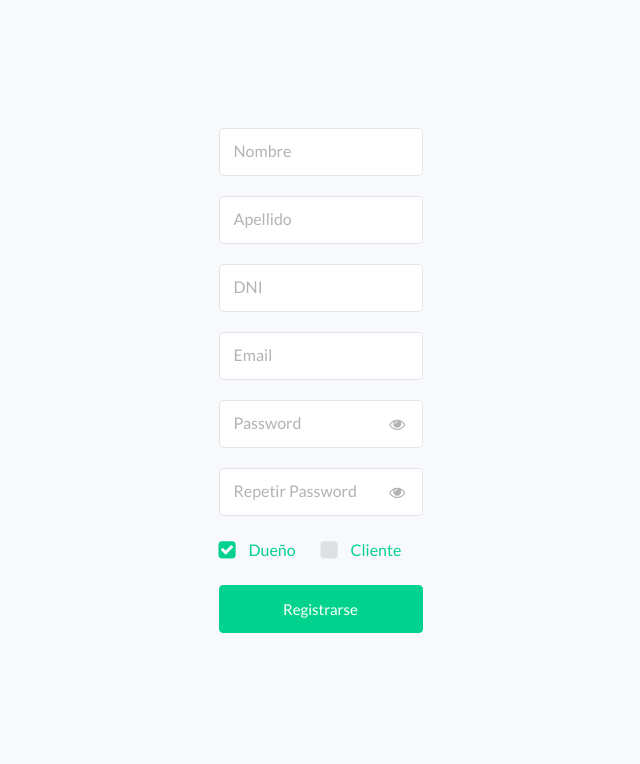
After one commit to Minfante377/assistant-web-app, a Django app: page /register/ in a window 1280 px wide. The commit adds this page. Shown: the top 764 px of the page, without its empty margins (557-1197 px from the left). Run offline with Django 4.2, Linux system fonts and the light colour scheme; some libraries are stand-ins or nearby versions.

Commit message:
Add register endpoint

```diff
--- a/assistant/urls.py
+++ b/assistant/urls.py
@@ -21,5 +21,7 @@ from django.urls import path
 urlpatterns = [
     path('', views.index, name='index'),
     path('login/', views.login, name='login'),
+    path('register/', views.register, name='register'),
+    path('register_user/', views.register_user, name='register_user'),
     path('admin/', admin.site.urls),
 ]
--- /dev/null
+++ b/templates/web/register.html
@@ -0,0 +1,116 @@
+<!doctype html>
+<html lang="en">
+  <head>
+    {% load static %}
+      <title>Register</title>
+    <meta charset="utf-8">
+    <meta name="viewport" content="width=device-width, initial-scale=1, shrink-to-fit=no">
+    <link href="https://fonts.googleapis.com/css?family=Lato:300,400,700&display=swap" rel="stylesheet">
+    <link rel="stylesheet" href="https://stackpath.bootstrapcdn.com/font-awesome/4.7.0/css/font-awesome.min.css">
+    <link rel="stylesheet" href="{% static 'css/style.css' %}">
+    <script src="https://code.jquery.com/jquery-3.3.1.js"></script>
+    </head>
+    <body>
+        {% csrf_token %}
+        <section class="ftco-section">
+            <div class="container">
+                <div class="row justify-content-center">
+                    <div class="col-md-7 col-lg-5">
+                    </div>
+                    {% if err_msg %}
+                    <div class="row justify-content-center">
+                        <label> {{ err_msg }} </label>
+                    </div>
+                    {% endif %}
+                    <form id="register-form" class="signin-form" method="post" action="javascript:sendData(this);">
+                        <div class="form-group mt-3">
+                            <input id="name" type="text" class="form-control" required>
+                            <label class="form-control-placeholder" for="name">Nombre</label>
+                        </div>
+                        <div class="form-group mt-3">
+                            <input id="last-name" type="text" class="form-control" required>
+                            <label class="form-control-placeholder" for="last_name">Apellido</label>
+                        </div>
+                        <div class="form-group mt-3">
+                            <input id="id" type="text" class="form-control" required>
+                            <label class="form-control-placeholder" for="id">DNI</label>
+                        </div>
+                        <div class="form-group mt-3">
+                            <input id="email" type="email" class="form-control" required>
+                            <label class="form-control-placeholder" for="username">Email</label>
+                        </div>
+                        <div class="form-group">
+                            <input id="password" type="password" class="form-control" required>
+                            <label class="form-control-placeholder" for="password">Password</label>
+                            <span toggle="#password-field" class="fa fa-fw fa-eye field-icon toggle-password"></span>
+                        </div>
+                        <div class="form-group">
+                            <input id="repeat-password" type="password" class="form-control" required>
+                            <label class="form-control-placeholder" for="repeat-password">Repetir Password</label>
+                            <span toggle="#repeat-password-field" class="fa fa-fw fa-eye field-icon toggle-password"></span>
+                        </div>
+                        <div class="form-group d-md-flex">
+                            <div class="w-50 text-left">
+                                <label class="checkbox-wrap checkbox-primary mb-0">Dueño
+                                    <input id="is-owner" type="checkbox" checked>
+                                    <span class="checkmark"></span>
+                                </label>
+                            </div>
+                            <div class="w-50 text-left">
+                                <label class="checkbox-wrap checkbox-primary mb-0">Cliente
+                                    <input id="is-client" type="checkbox">
+                                    <span class="checkmark"></span>
+                                </label>
+                            </div>
+                        </div>
+                        <div class="form-group">
+                            <button type="submit" class="form-control btn btn-primary rounded submit px-3">Registrarse</button>
+                        </div>
+                    </form>
+                    <script type="text/javascript">
+                        function sendData(page) {
+                            if (document.getElementById("password").value != document.getElementById("repeat-password").value) {
+                                alert("Las passwords no coinciden!")
+                                return;
+                            }
+                            var data = {
+                                is_client: document.getElementById("is-client").checked,
+                                is_owner: document.getElementById("is-owner").checked,
+                                email: document.getElementById("email").value,
+                                password: document.getElementById("password").value,
+                                first_name: document.getElementById("name").value,
+                                last_name: document.getElementById("last-name").value,
+                                identity_number: document.getElementById("id").value
+                            }
+                            $.ajax({
+                                type: 'POST',
+                                url: "{% url 'register_user' %}",
+                                dataType: 'json',
+                                data: JSON.stringify(data),
+                                contentType: 'application/json',
+                                headers: {
+                                    'X-CSRFToken': '{{ csrf_token }}'
+                                },
+                                success: function(data) {
+                                    console.log("Success")
+                                    window.location.href='{% url "login" %}';
+                                    alert("El registro fue realizado con exito!")
+                                },
+                                error: function(data) {
+                                    console.log(data)
+                                    alert(data.statusText)
+                                }
+                            });
+                        }
+                    </script>
+                </div>
+            </div>
+        </section>
+
+        <script src="{% static 'js/jquery.min.js' %}"></script>
+        <script src="{% static 'js/popper.js' %}"></script>
+        <script src="{% static 'js/bootstrap.min.js' %}"></script>
+        <script src="{% static 'js/main.js' %}"></script>
+
+    </body>
+</html>
--- a/web/views.py
+++ b/web/views.py
@@ -1,7 +1,16 @@
+import json
+
+from .helpers import register_helper
+from utils.error import error_map
+from utils.logger import logger
+
+from django.http import HttpResponse, JsonResponse
 from django.shortcuts import redirect, render
 from django.urls import reverse
+from django.views.decorators.http import require_http_methods
 
 
+@require_http_methods(['GET'])
 def index(request):
     """
     This view redirects the user to the login page.
@@ -9,8 +18,52 @@ def index(request):
     return redirect(reverse('login'))
 
 
+@require_http_methods(['GET'])
 def login(request):
     """
     This view defines the login page.
     """
     return render(request, 'login.html')
+
+
+@require_http_methods(['GET'])
+def register(request):
+    """
+    This view defines the register page
+    """
+    return render(request, 'register.html')
+
+
+@require_http_methods(['POST'])
+def register_user(request):
+    """
+    This view register a new Client or Owner
+
+    Method: POST
+
+    input:
+        { "is_client": bool,
+          "is_owner": bool,
+          "email": str,
+          "password": str,
+          "first_name": optional[str],
+          "last_name": optional[str],
+          "identity_number": optional[str]
+        }
+
+    response: {'err_msg': str}
+
+    """
+    logger.log_info("/register_user/")
+    content = json.loads(request.body.decode('utf-8'))
+    logger.log_info("Trying to register user {}".format(content['email']))
+
+    status_code, err_msg = register_helper.register_user(content)
+    logger.log_info("Result: {}-{}".format(status_code, err_msg))
+
+    if status_code != 200:
+        user_err_msg = error_map(status_code)
+        return HttpResponse(status=status_code, reason=user_err_msg)
+
+    logger.log_info("Success registering user")
+    return JsonResponse({})
```
Also changed, not shown: consts.py (added, +14 -0 lines), templates/web/login.html (+3 -10 lines), test/test_views.py (added, +95 -0 lines), utils/error.py (added, +14 -0 lines), web/helpers/register_helper.py (added, +55 -0 lines).
